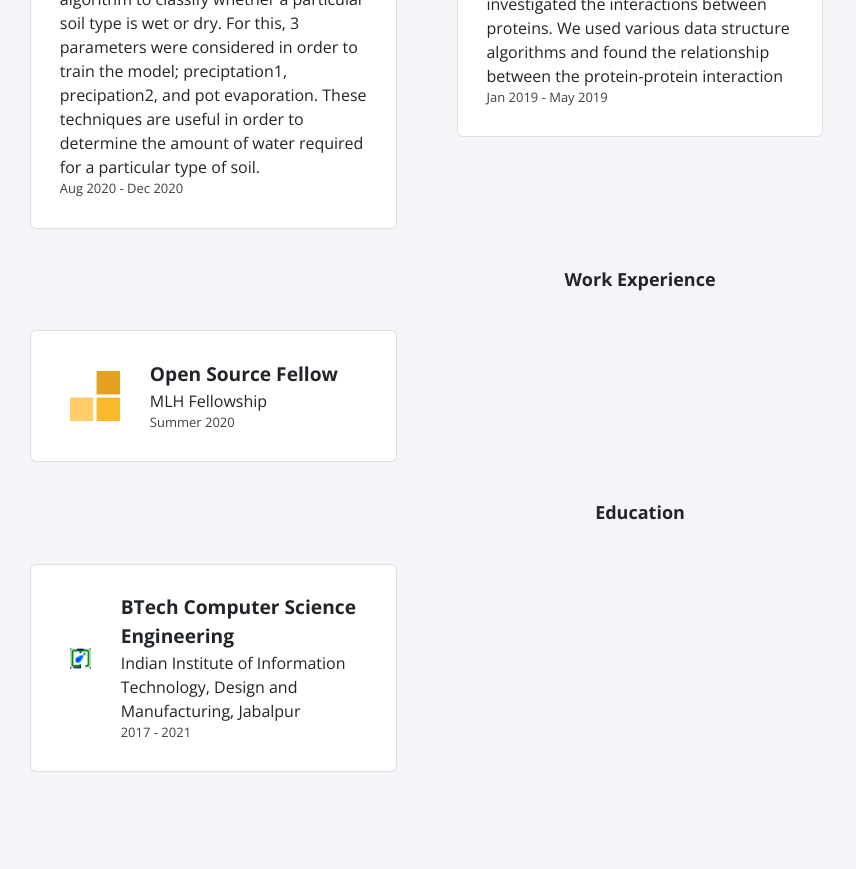
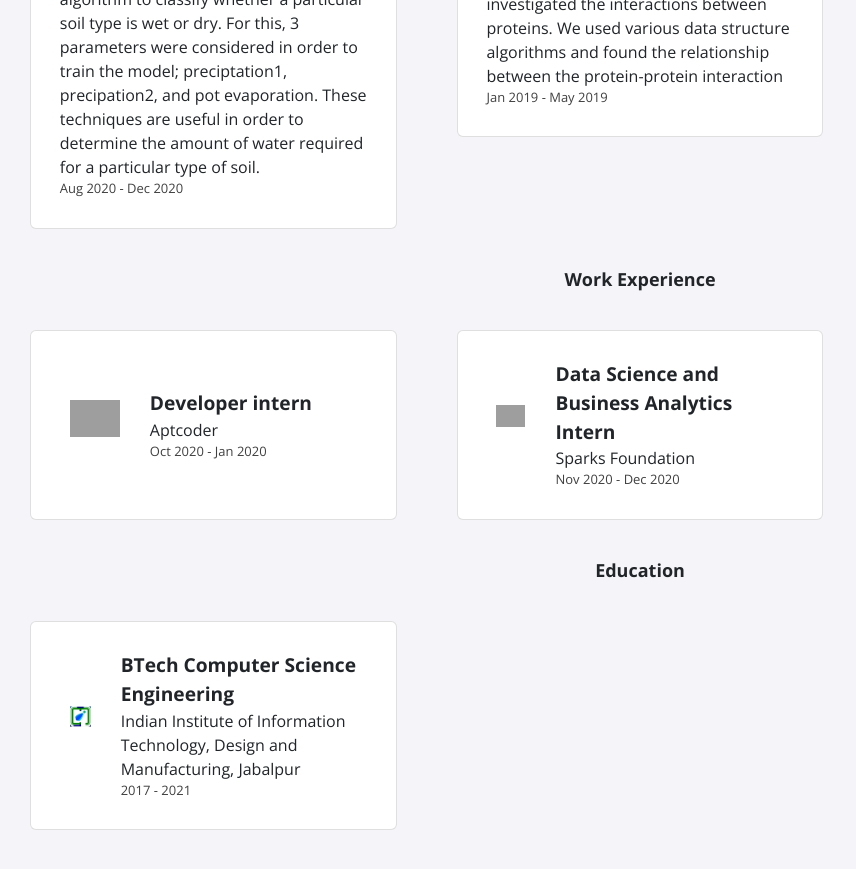
Before and after one commit to varshadasoroju/varshadasoroju.github.io, a Jekyll site: the page built from index.html, in a window 1280 px wide and 900 px high, scrolled down 1076 px. Shown: the top 869 px of the window, without its empty margins (0-856 px from the left). Built offline with Jekyll 4.4.1, drawn with Linux system fonts in a browser that asks for light colours; nearby versions of some CDN libraries; before the commit the page ends 1918 px from its top, so only the background shows below that; grey boxes are pictures that could not be loaded.

Commit message:
Update experience.yml

```diff
--- a/_data/experience.yml
+++ b/_data/experience.yml
@@ -1,4 +1,7 @@
-- role: Open Source Fellow
-  company: MLH Fellowship
-  dates: Summer 2020
-  logo: fellowship.svg
+- role: Developer intern
+  company: Aptcoder
+  dates: Oct 2020 - Jan 2020
+
+- role: Data Science and Business Analytics Intern
+  company: Sparks Foundation
+  dates: Nov 2020 - Dec 2020
```
